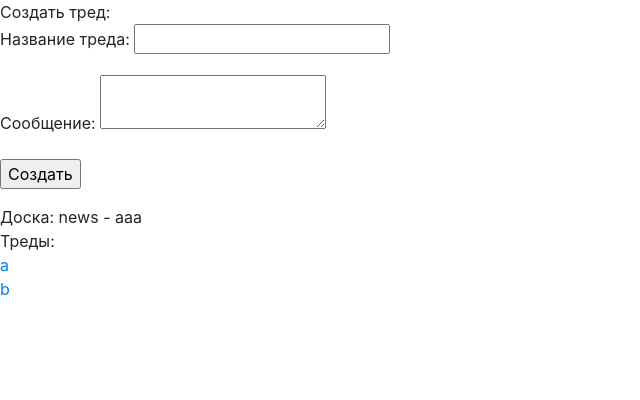
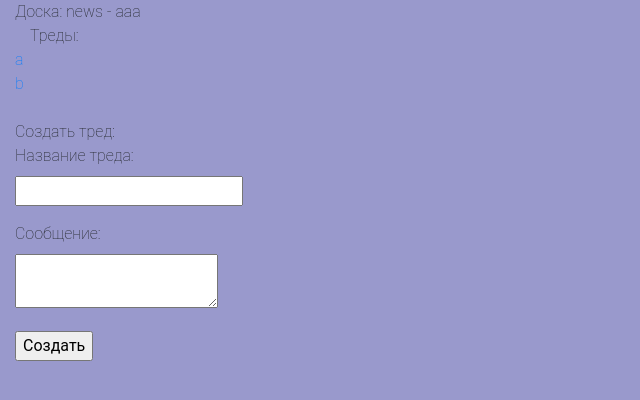
Before and after one commit to Bull-ochka/web-project, a Flask app: a page that uses templates/base.html in a window 1280 px wide. Shown: the top 400 px of the page, without its empty margins (0-640 px from the left). Run offline with Flask 2, Linux system fonts and the light colour scheme; data comes from the database, SQL or seed files in the repository; both versions use the stored data as it was after the commit; some libraries are stand-ins or nearby versions.

Commit message:
added css and disable caching

```diff
--- a/app.py
+++ b/app.py
@@ -5,4 +5,6 @@ app = Flask(__name__)
 app.config.from_object('config')
 db = SQLAlchemy(app)
 
+app.config['SEND_FILE_MAX_AGE_DEFAULT'] = 0
+
 from views import *
--- /dev/null
+++ b/static/css/main.css
@@ -0,0 +1,8 @@
+body {
+background-color: #9999cc;
+font-family: "Roboto", sans-serif;
+font-weight: 100;
+}
+.container{
+color: #330000;
+}
--- a/templates/base.html
+++ b/templates/base.html
@@ -1,16 +1,27 @@
 <!DOCTYPE html>
 <html lang="en" dir="ltr">
+  <head>
     <meta charset="utf-8">
-  <title>{% block title %}{% endblock %}</title>
     <!-- адаптация размера сайта для разных устройств-->
     <meta name="viewport" content="width=device-width, initial-scale=1, shrink-to-fit=no">
     <!-- Bootstrap CSS -->
     <link rel="stylesheet" href="https://stackpath.bootstrapcdn.com/bootstrap/4.4.1/css/bootstrap.min.css" integrity="sha384-Vkoo8x4CGsO3+Hhxv8T/Q5PaXtkKtu6ug5TOeNV6gBiFeWPGFN9MuhOf23Q9Ifjh" crossorigin="anonymous">
+    <link rel=stylesheet type=text/css href="{{ url_for('static', filename='css/main.css',v=1) }}">
+    <title>{% block title %}{% endblock %}</title>
+  </head>
+  <body>
+
+  <div class="container-fluid no-gutters">
+    <div class="row">
+      <div class="col-3">{% block body %}{% endblock %}</div>
+    </div>
+  </div>
+
     <!-- Optional JavaScript -->
     <!-- jQuery first, then Popper.js, then Bootstrap JS -->
     <script src="https://code.jquery.com/jquery-3.4.1.slim.min.js" integrity="sha384-J6qa4849blE2+poT4WnyKhv5vZF5SrPo0iEjwBvKU7imGFAV0wwj1yYfoRSJoZ+n" crossorigin="anonymous"></script>
     <script src="https://cdn.jsdelivr.net/npm/popper.js@1.16.0/dist/umd/popper.min.js" integrity="sha384-Q6E9RHvbIyZFJoft+2mJbHaEWldlvI9IOYy5n3zV9zzTtmI3UksdQRVvoxMfooAo" crossorigin="anonymous"></script>
     <script src="https://stackpath.bootstrapcdn.com/bootstrap/4.4.1/js/bootstrap.min.js" integrity="sha384-wfSDF2E50Y2D1uUdj0O3uMBJnjuUD4Ih7YwaYd1iqfktj0Uod8GCExl3Og8ifwB6" crossorigin="anonymous"></script>
-  {% block body %}{% endblock %}
 
+  </body>
 </html>
--- a/templates/board.html
+++ b/templates/board.html
@@ -3,8 +3,24 @@
 {% block title %}{{ board.prefix }}{% endblock %}
 
 {% block body %}
+<div class ="container-fluid no-gutters">
+  <div class="row">
+    Доска: {{ board.prefix }} - {{ board.name }}
+  </div>
+</div>
 
-Создать тред: <br>
+<div class ="container-fluid no-gutters">
+Треды:
+{% for thread in board.threads %}
+  <div class="row">
+    <a href="{{ url_for('thread', board_prefix=board.prefix, thread_id=thread.id) }}">{{ thread.title }}</a>
+  </div>
+  {% else %}
+  Похоже, здесь нет ни одного треда!
+{% endfor %}
+
+</div>
+<br>Создать тред: <br>
 <form class="thread-maker" method="post">
   {{ form.hidden_tag() }}
   <p>
@@ -16,16 +32,5 @@
     {{ form.message }}
   </p>
   <p><input type="submit" value="Создать"></p>
-
 </form>
-
-Доска: {{ board.prefix }} - {{ board.name }} <br>
-Треды:
-{% for thread in board.threads %}
-  <br>
-  <a href="{{ url_for('thread', board_prefix=board.prefix, thread_id=thread.id) }}">{{ thread.title }}</a>
-{% else %}
-  Похоже, здесь нет ни одного треда!
-{% endfor %}
-
 {% endblock %}
```
Also changed, not shown: app.db, static/js/main.js (added). Lines whose indentation alone changed are shown as unchanged.
